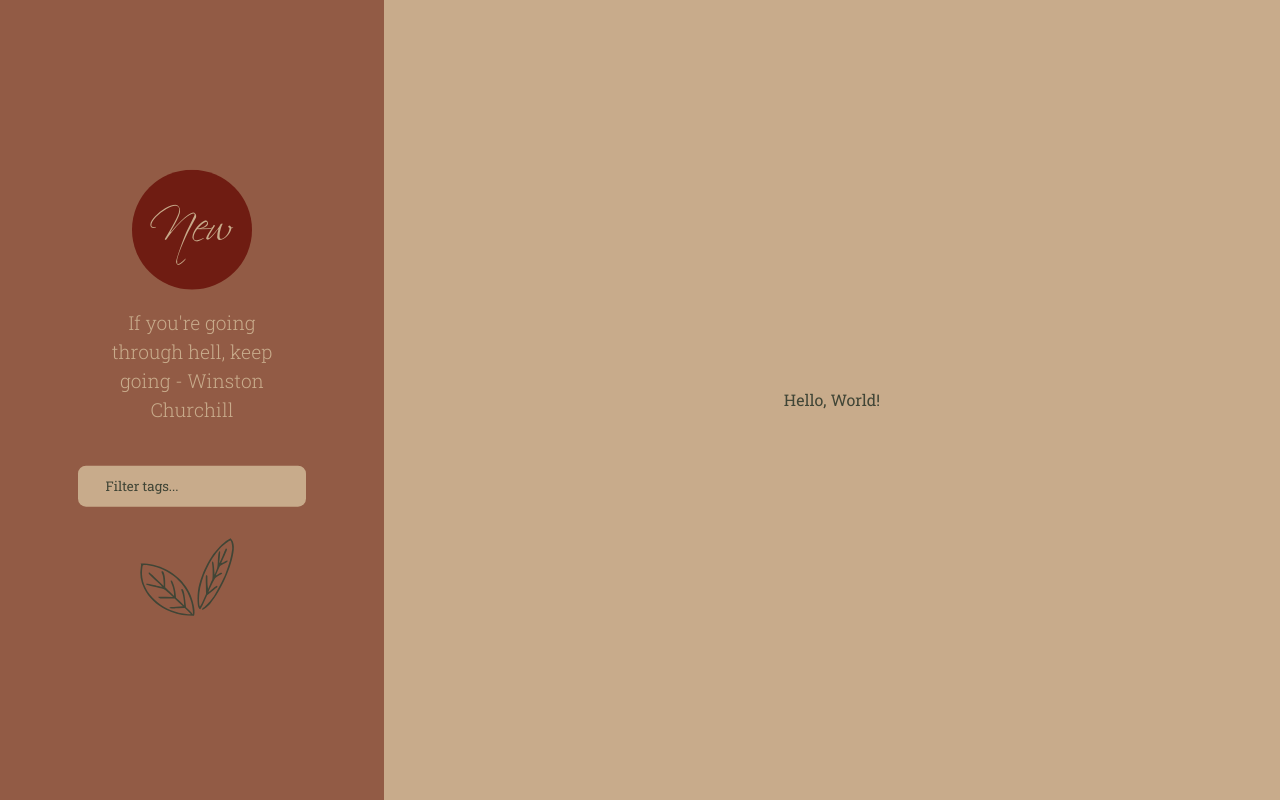
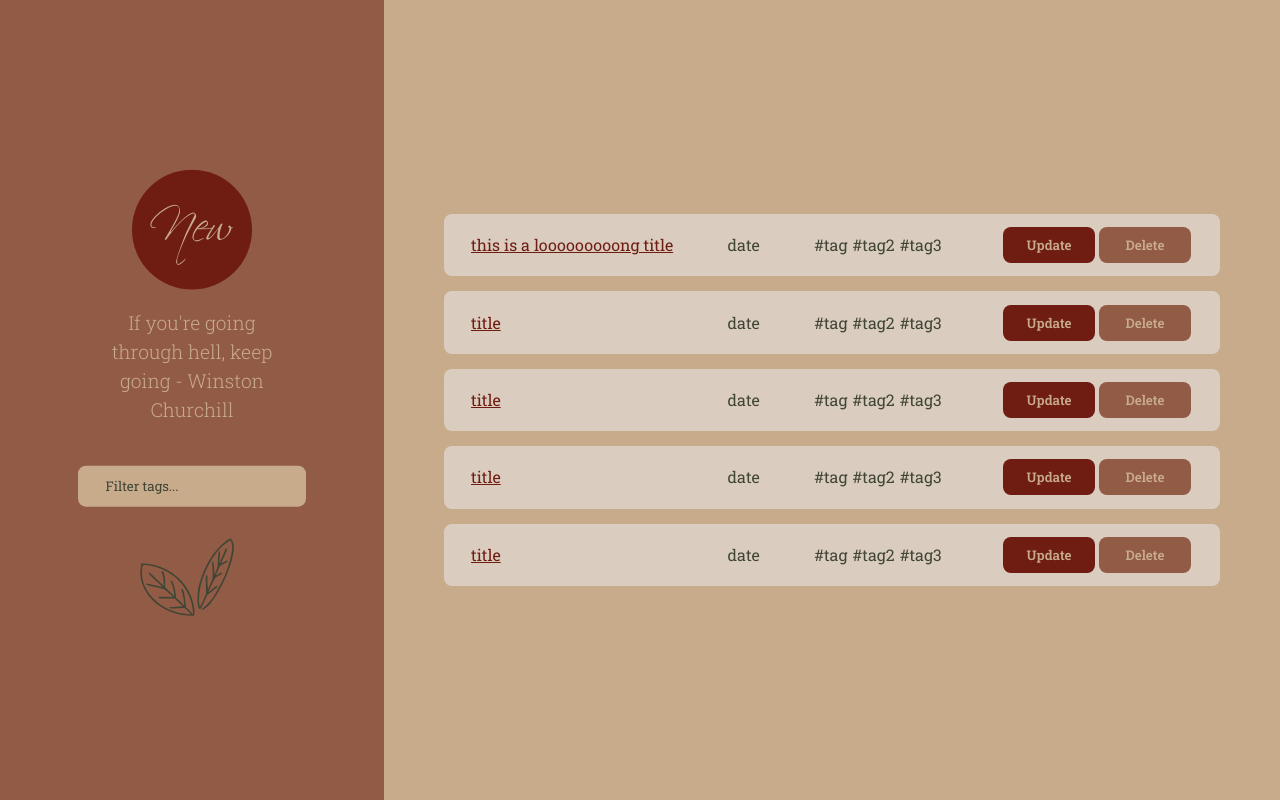
Before and after one commit to monalloyd/journaling-app, a React (Vite) app in the folder client/: page / in a window 1280 px wide. Built offline with nearby package versions, Linux system fonts and the light colour scheme.

Commit message:
Design dummy table

```diff
--- a/client/src/App.css
+++ b/client/src/App.css
@@ -42,6 +42,20 @@ body {
   align-items: center;
 }
 
+h1 {
+  color: var(--accent-red-dark);
+  margin: 10px;
+}
+
+a {
+  color: var(--accent-red-dark);
+  opacity: 1;
+}
+
+a:hover, a:focus {
+  opacity: 0.8;
+}
+
 #root {
   width: 100%;
 }
@@ -49,6 +63,7 @@ body {
 .content {
   box-sizing: border-box;
   display:flex;
+  flex-direction: column;
   justify-content: center;
   align-items: center;
   margin-left: 30%;
--- a/client/src/components/Button/Button.css
+++ b/client/src/components/Button/Button.css
@@ -33,14 +33,6 @@ button {
     transition: .5s;
 }
 
-.nav-btn-round:hover, .nav-btn-square:hover {
-    opacity: 0.8;
-    -webkit-transition: .5s;
-    -moz-transition: .5s;
-    -o-transition: .5s;
-    transition: .5s;
-}
-
 .nav-btn-round {
     text-decoration: none;
     display: inline-block;
@@ -54,12 +46,20 @@ button {
     font-weight: 600;
 }
 
-.save-btn, .edit-btn, .cancel-btn {
+.nav-btn-round:hover, .nav-btn-square:hover {
+    opacity: 0.8;
+    -webkit-transition: .5s;
+    -moz-transition: .5s;
+    -o-transition: .5s;
+    transition: .5s;
+}
+
+.save-btn, .edit-btn, .cancel-btn, .delete-btn, .update-btn {
     padding: 0.5rem 1.4rem;
     min-width: 92px;
 }
 
-.save-btn, .edit-btn {
+.save-btn, .edit-btn, .update-btn {
     background-color: var(--accent-red-dark);
 }
 
--- /dev/null
+++ b/client/src/components/Table/Table.css
@@ -0,0 +1,46 @@
+table {
+    border-collapse: separate;
+    border-spacing: 0 15px;
+    display:flex;
+    justify-content: space-between;
+}
+
+tr {
+    background-color: var(--primary-white);
+}
+
+td:first-child {
+    border-top-left-radius: 8px;
+    border-bottom-left-radius: 8px;
+}
+
+td:last-child {
+    border-bottom-right-radius: 8px;
+    border-top-right-radius: 8px;
+}
+
+td {
+    padding: 0.7rem 1.7rem;
+}
+
+span {
+    margin-right: 5px;
+}
+
+/* .right {
+    display: flex;
+    justify-content: flex-end;
+} */
+
+.col-1 {
+    flex-basis: 20%;
+  }
+  .col-2 {
+    flex-basis: 10%;
+  }
+  .col-3 {
+    flex-basis: 25%;
+  }
+  .col-4 {
+    flex-basis: 30%;
+  }
--- /dev/null
+++ b/client/src/components/Table/Table.jsx
@@ -0,0 +1,142 @@
+import { Link } from "react-router-dom";
+import Button from "./../Button";
+import "./Table.css";
+
+const Table = () => {
+    return <table>
+        <tbody>
+            <tr>
+                <td className="col-1">
+                    <Link to={`/entry/id`}>
+                        this is a looooooooong title
+                    </Link>
+                </td>
+                <td className="col-2">date</td>
+                <td className="col-3">
+                    <span>#tag</span>
+                    <span>#tag2</span>
+                    <span>#tag3</span>
+                </td>
+                <td className="col-4">
+                    <Link to={`/update/id`}>
+                        <Button
+                            className={"nav-btn-square update-btn robo"}
+                            text={"Update"}
+                        />
+                    </Link>
+                    <Button
+                        className={"nav-btn-square delete-btn robo"}
+                        text={"Delete"}
+                        onClick={(e) => console.log(e.target)}
+                    />
+                </td>
+            </tr>
+            <tr>
+                <td>
+                    <Link to={`/entry/id`}>
+                        title
+                    </Link>
+                </td>
+                <td>date</td>
+                <td>
+                    <span>#tag</span>
+                    <span>#tag2</span>
+                    <span>#tag3</span>
+                </td>
+                <td className="right">
+                    <Link to={`/update/id`}>
+                        <Button
+                            className={"nav-btn-square update-btn robo"}
+                            text={"Update"}
+                        />
+                    </Link>
+                    <Button
+                        className={"nav-btn-square delete-btn robo"}
+                        text={"Delete"}
+                        onClick={(e) => console.log(e.target)}
+                    />
+                </td>
+            </tr>
+            <tr>
+                <td>
+                    <Link to={`/entry/id`}>
+                        title
+                    </Link>
+                </td>
+                <td>date</td>
+                <td>
+                    <span>#tag</span>
+                    <span>#tag2</span>
+                    <span>#tag3</span>
+                </td>
+                <td className="right">
+                    <Link to={`/update/id`}>
+                        <Button
+                            className={"nav-btn-square update-btn robo"}
+                            text={"Update"}
+                        />
+                    </Link>
+                    <Button
+                        className={"nav-btn-square delete-btn robo"}
+                        text={"Delete"}
+                        onClick={(e) => console.log(e.target)}
+                    />
+                </td>
+            </tr>
+            <tr>
+                <td>
+                    <Link to={`/entry/id`}>
+                        title
+                    </Link>
+                </td>
+                <td>date</td>
+                <td>
+                    <span>#tag</span>
+                    <span>#tag2</span>
+                    <span>#tag3</span>
+                </td>
+                <td className="right">
+                    <Link to={`/update/id`}>
+                        <Button
+                            className={"nav-btn-square update-btn robo"}
+                            text={"Update"}
+                        />
+                    </Link>
+                    <Button
+                        className={"nav-btn-square delete-btn robo"}
+                        text={"Delete"}
+                        onClick={(e) => console.log(e.target)}
+                    />
+                </td>
+            </tr>
+            <tr>
+                <td>
+                    <Link to={`/entry/id`}>
+                        title
+                    </Link>
+                </td>
+                <td>date</td>
+                <td>
+                    <span>#tag</span>
+                    <span>#tag2</span>
+                    <span>#tag3</span>
+                </td>
+                <td className="right">
+                    <Link to={`/update/id`}>
+                        <Button
+                            className={"nav-btn-square update-btn robo"}
+                            text={"Update"}
+                        />
+                    </Link>
+                    <Button
+                        className={"nav-btn-square delete-btn robo"}
+                        text={"Delete"}
+                        onClick={(e) => console.log(e.target)}
+                    />
+                </td>
+            </tr>
+        </tbody>
+    </table>
+}
+
+export default Table;
--- /dev/null
+++ b/client/src/components/Table/index.js
@@ -0,0 +1,3 @@
+import Table from "./Table";
+
+export default Table;
--- a/client/src/pages/ErrorPage/ErrorPage.jsx
+++ b/client/src/pages/ErrorPage/ErrorPage.jsx
@@ -3,7 +3,7 @@ import "./ErrorPage.css";
 
 const ErrorPage = () => {
     return (
-        <div className="error-page content">
+        <div className="content">
             <h1>Page Not Found</h1>
             <div>Back to <Link to="/">Homepage</Link></div>
         </div>
--- a/client/src/pages/HomePage/HomePage.jsx
+++ b/client/src/pages/HomePage/HomePage.jsx
@@ -1,8 +1,10 @@
+import Table from "../../components/Table";
+
 const HomePage = () => {
     return (
-        <>
-          <div className="content">Hello, World!</div>
-        </>
+        <div className="content">
+          <Table />
+        </div>
       );
 }
 
```
